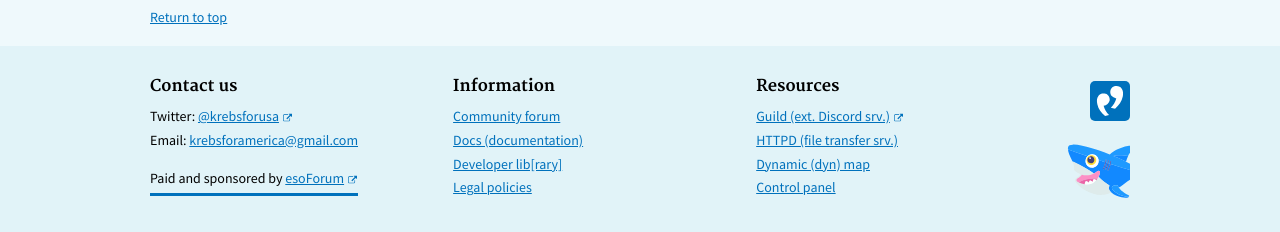
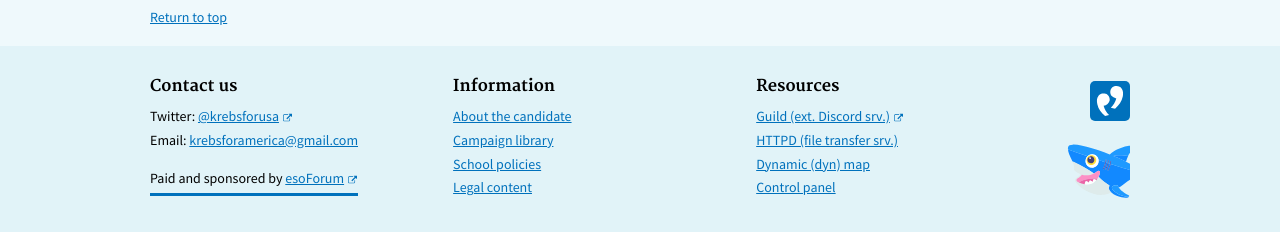
Before and after one commit to serrif/website, a Jekyll site: the page built from main/home.md, in a window 1280 px wide. Shown: the part 2047-2279 px from the top of the page. Built offline with Jekyll 4.4.1, drawn with Linux system fonts in a browser that asks for light colours.

Commit message:
Update footer--small.html

```diff
--- a/_includes/components/footer--small.html
+++ b/_includes/components/footer--small.html
@@ -21,10 +21,10 @@
       <div class="usa-width-one-third" style="width: 28rem; margin-bottom: 1.5rem;">
         <h3 style="font-size: 1.6rem; padding-top: 1rem;">Information</h3>
         <ul class="usa-unstyled-list">
-          <li style="line-height: 1.7;"><a href="{{ site.baseurl }}/forum/" target="_blank" style="color: #0071bc;">Community forum</a></li>
-          <li style="line-height: 1.7;"><a href="{{ site.baseurl }}/docs/" style="color: #0071bc;">Docs (documentation)</a></li>
-          <li style="line-height: 1.7;"><a href="{{ site.baseurl }}/devlib/" style="color: #0071bc;">Developer lib[rary]</a></li>
-          <li style="line-height: 1.7;"><a href="{{ site.baseurl }}/policies/" style="color: #0071bc;">Legal policies</a></li>
+          <li style="line-height: 1.7;"><a href="{{ site.baseurl }}/docs/" target="_blank" style="color: #0071bc;">About the candidate</a></li>
+          <li style="line-height: 1.7;"><a href="{{ site.baseurl }}/docs/library" style="color: #0071bc;">Campaign library</a></li>
+          <li style="line-height: 1.7;"><a href="{{ site.baseurl }}/docs/policies" style="color: #0071bc;">School policies</a></li>
+          <li style="line-height: 1.7;"><a href="{{ site.baseurl }}/docs/legal" style="color: #0071bc;">Legal content</a></li>
         </ul>
       </div>
       <div class="usa-width-one-third" style="width: 28rem; margin-bottom: 1.5rem;">
```
